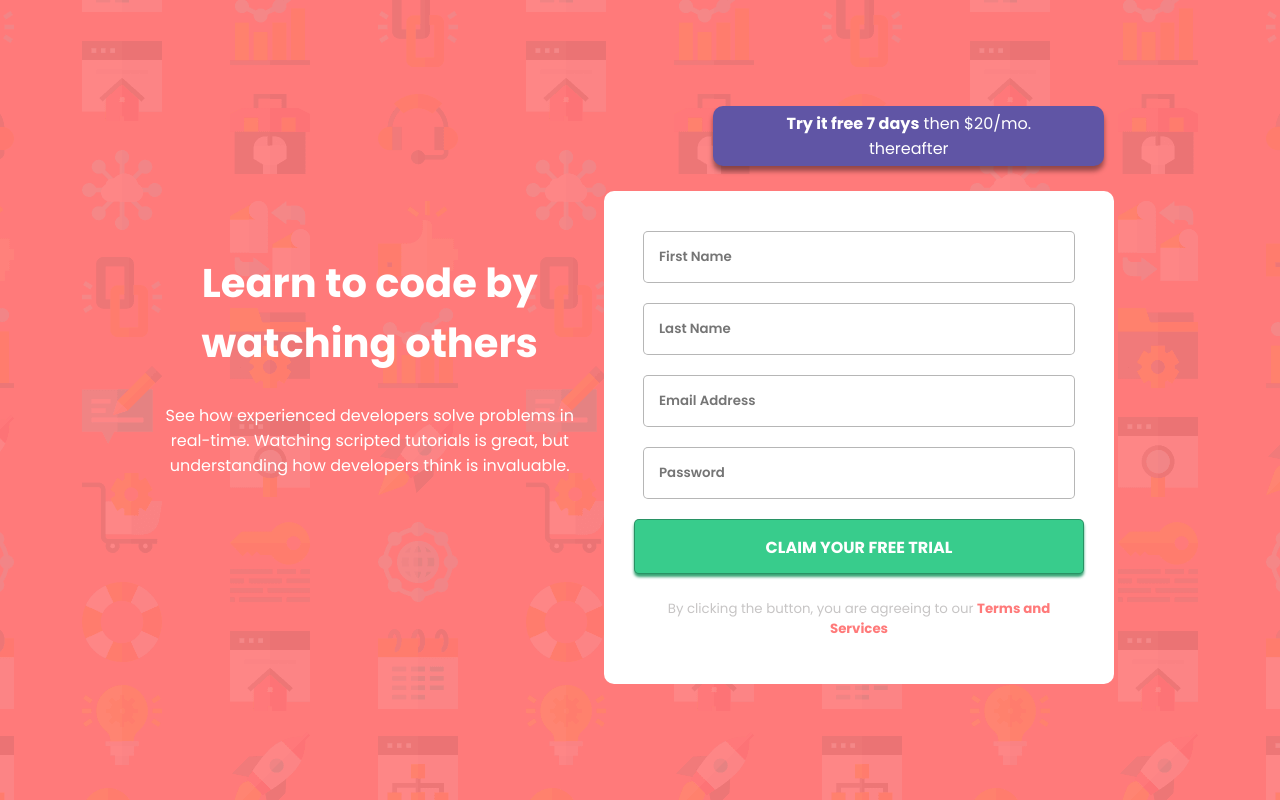
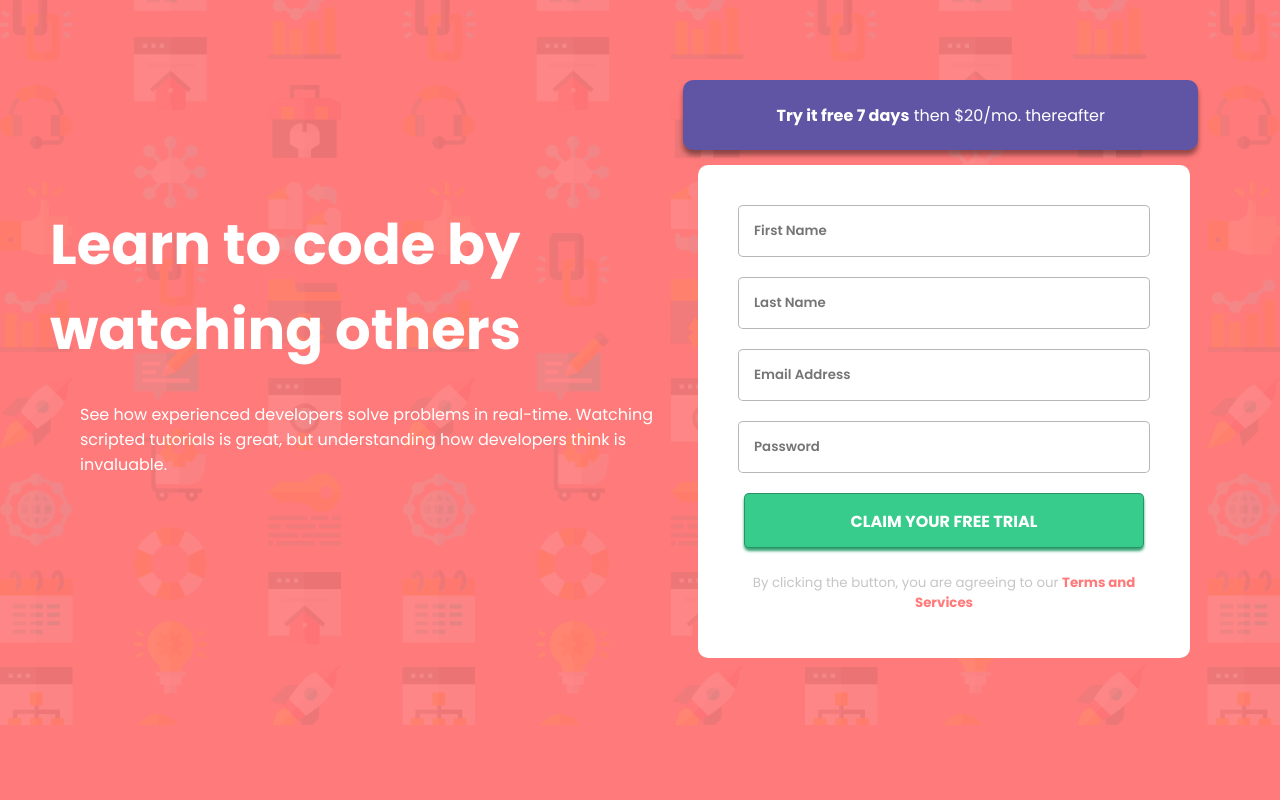
Before and after one commit to kalebemax/Intro-component-with-sign-up-form, a plain HTML site: page index.html in a window 1280 px wide. Drawn offline with Linux system fonts and the light colour scheme.

Commit message:
css updated

```diff
--- a/style.css
+++ b/style.css
@@ -12,6 +12,7 @@ body {
     background-image: url(images/bg-intro-mobile.png);
     background-position: top center;
     background-repeat: no-repeat;
+    background-size: cover;
     background-color: hsl(0, 100%, 74%);
     color: white;
     font-size: 16px;
@@ -97,12 +98,10 @@ input {
 @media (min-width: 992px) {
     body {
             background-image: url(images/bg-intro-desktop.png);
-            background-position: top center;
-            background-repeat: no-repeat;
      }
 
     main {
-        margin: 76px;
+        margin: 0px;
 
 
         display: flex;
@@ -112,11 +111,13 @@ input {
     header {
         display: flex;
         flex-flow: column;
-        padding-right: 100px;
+
+        text-align: left;
+        padding-right: 0px;
     }
 
     h1 {
-        font-size: 2.5em;
+        font-size: 3.5em;
     }
 
     section {
@@ -124,6 +125,7 @@ input {
         width: 995px;
         margin-right: -500px;
         margin-top: 30px;
+        padding: 10px;
 
         display: flex;
         flex-flow: column;
@@ -150,10 +152,10 @@ input {
     }
 
     input {
-        width: 400px;
+        width: 380px;
     }
 
     .button {
-        width: 450px;
+        width: 400px;
     }
 }
```
